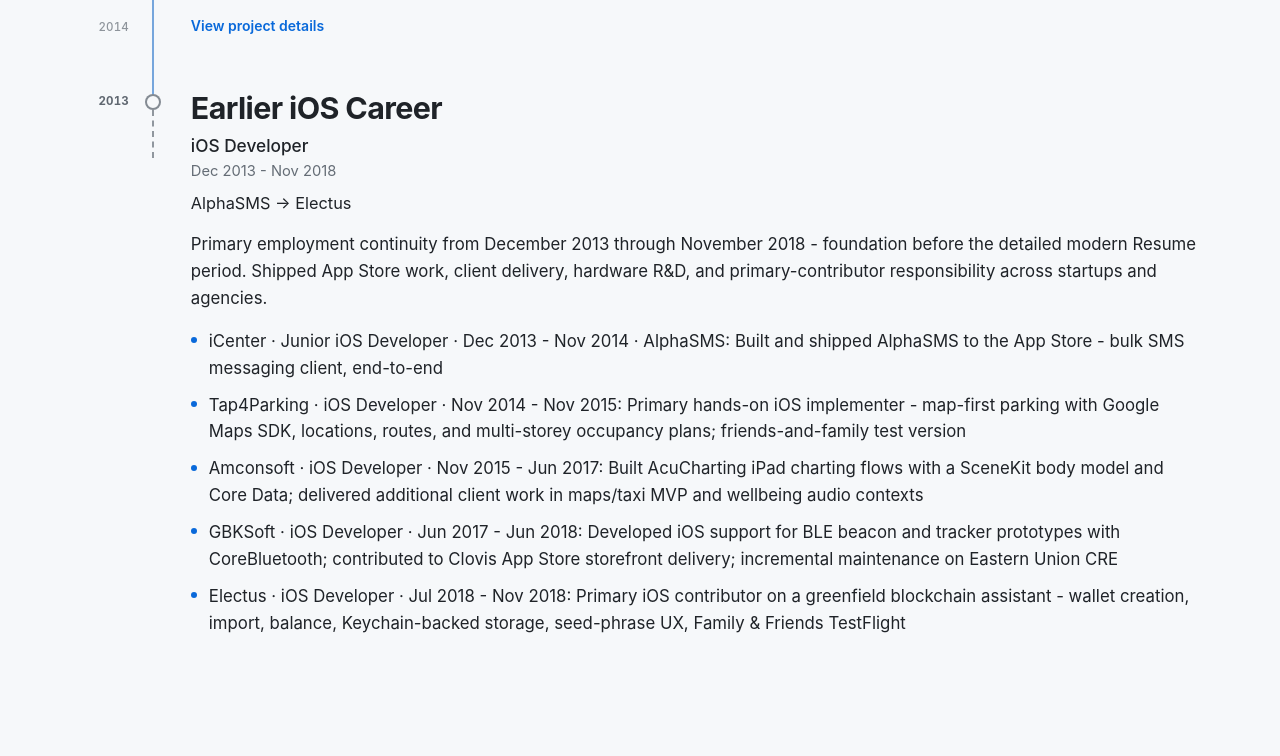
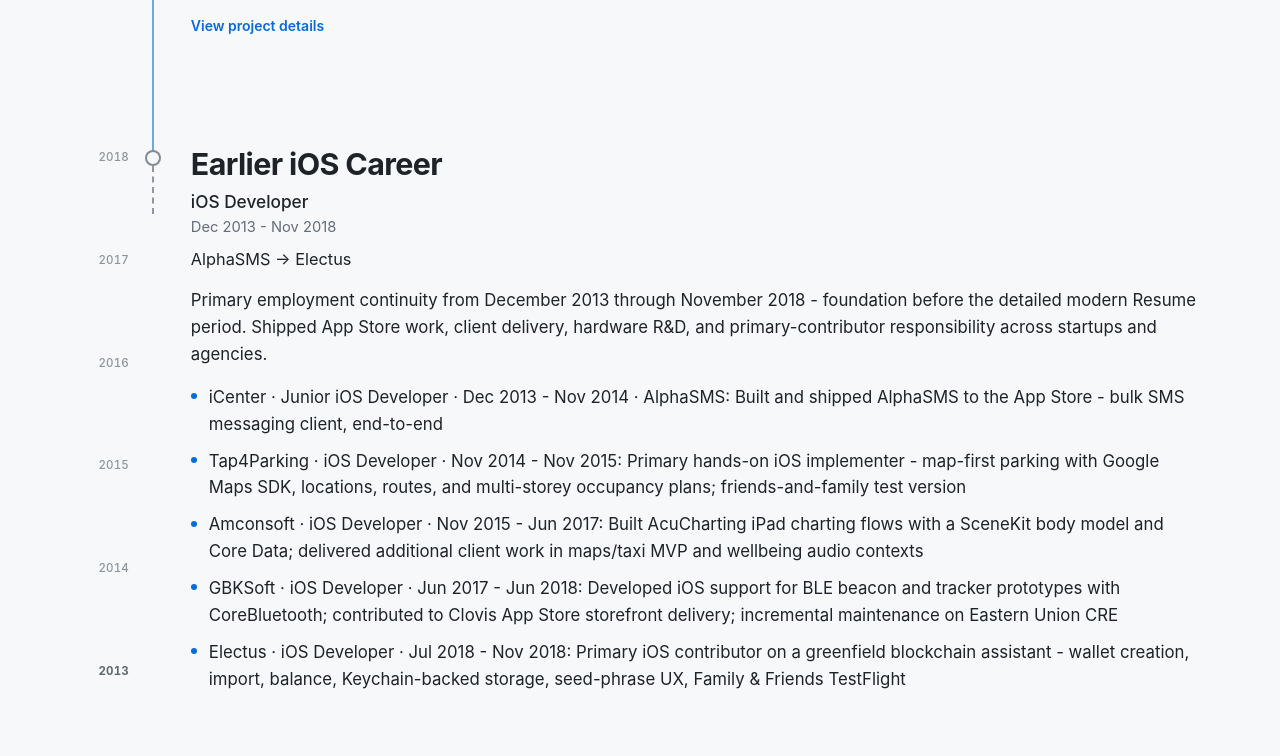
Before and after one commit to vil4max/vil4max.github.io, a website: page index.html in a window 1280 px wide. Shown: the part 3244-4000 px from the top of the page. Drawn offline with Linux system fonts and the light colour scheme.

Commit message:
fix(site): place 2013 foundation mile and year lower on the rail
Push Earlier down with padding and map multi-year spans so start years sit near the card bottom (late-2013 career start).

```diff
--- a/index.html
+++ b/index.html
@@ -11,8 +11,8 @@
   <meta property="og:image" content="https://vil4max.github.io/assets/og-preview.png">
   <meta property="og:url" content="https://vil4max.github.io/">
   <meta property="og:type" content="website">
-  <link rel="stylesheet" href="resume.css?v=20260715u">
-  <script src="portfolio.js?v=20260715r" defer></script>
+  <link rel="stylesheet" href="resume.css?v=20260715v">
+  <script src="portfolio.js?v=20260715v" defer></script>
 </head>
 <body class="cover-page">
   <div class="page cover-shell">
--- a/portfolio.js
+++ b/portfolio.js
@@ -24,7 +24,7 @@
             return rect.top + rect.height / 2 - scaleTop;
         };
 
-        // Outgoing rail segments: match length to next entry's dot (fixes stretched dashed bars).
+        // Outgoing rail segments: match length to next entry's dot.
         for (let index = 0; index < entries.length - 1; index += 1) {
             const currentDot = entries[index].querySelector(".experience-entry__dot");
             const nextDot = entries[index + 1].querySelector(".experience-entry__dot");
@@ -39,24 +39,53 @@
             rail.style.setProperty("--segment-length", `${Math.max(24, Math.round(span))}px`);
         }
 
-        // Year anchors from past (and present) role starts — first occurrence of each start year wins.
-        const yearAnchors = [];
-        const seenYears = new Set();
+        // Year → Y map. Newest-first page: role end sits higher, role start sits lower on long spans.
+        const yearTops = new Map();
+        const setYearTop = (year, top, { allowLower = false } = {}) => {
+            if (!Number.isFinite(year) || top == null) {
+                return;
+            }
+            if (!yearTops.has(year)) {
+                yearTops.set(year, top);
+                return;
+            }
+            if (allowLower && top > yearTops.get(year)) {
+                yearTops.set(year, top);
+            }
+        };
+
         for (const entry of entries) {
-            const year = Number(entry.dataset.startYear);
-            const top = dotCenterY(entry);
-            if (!Number.isFinite(year) || top == null || seenYears.has(year)) {
-                continue;
-            }
-            // Prefer aligning calendar years to past roles; skip duplicating Now's year onto Now.
             if (entry.classList.contains("experience-entry--current") && entries.length > 1) {
                 continue;
             }
-            seenYears.add(year);
-            yearAnchors.push({ year, top });
+
+            const startYear = Number(entry.dataset.startYear);
+            const endYear = Number(entry.dataset.endYear || startYear);
+            const top = dotCenterY(entry);
+            if (!Number.isFinite(startYear) || top == null) {
+                continue;
+            }
+
+            const entryRect = entry.getBoundingClientRect();
+            const entryBottom = entryRect.bottom - scaleTop - 28;
+            const isFoundation = entry === entries[entries.length - 1];
+            const spansYears = Number.isFinite(endYear) && endYear > startYear;
+
+            if (spansYears) {
+                // More recent end of the span near the top of the card (after previous role).
+                setYearTop(endYear, top);
+                // Career start lower on the card — foundation began late 2013, not at the header line.
+                const startRatio = isFoundation ? 0.9 : 0.55;
+                const startTop = top + Math.max(24, (entryBottom - top) * startRatio);
+                setYearTop(startYear, startTop, { allowLower: true });
+            } else {
+                setYearTop(startYear, top);
+            }
         }
 
-        yearAnchors.sort((left, right) => right.year - left.year);
+        const yearAnchors = [...yearTops.entries()]
+            .map(([year, top]) => ({ year, top }))
+            .sort((left, right) => right.year - left.year);
 
         const topForYear = (year) => {
             const exact = yearAnchors.find((anchor) => anchor.year === year);
--- a/resume.css
+++ b/resume.css
@@ -2017,6 +2017,8 @@
 }
 
 .experience-entry:last-child {
+  /* Push foundation mile lower: official career starts late 2013 */
+  padding-top: 56px;
   padding-bottom: calc(12px + var(--past-dash));
 }
 
```
Also changed, not shown: projects.html (+1 -1 lines).
